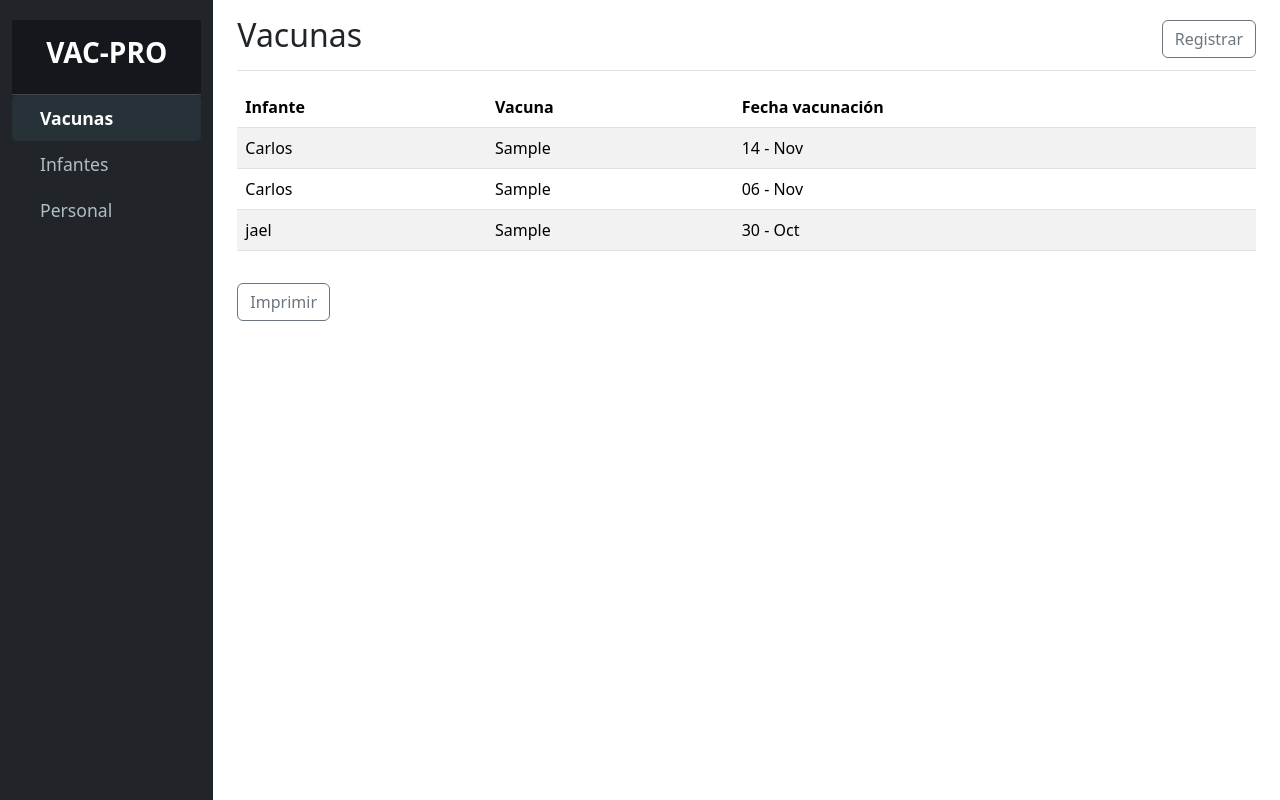
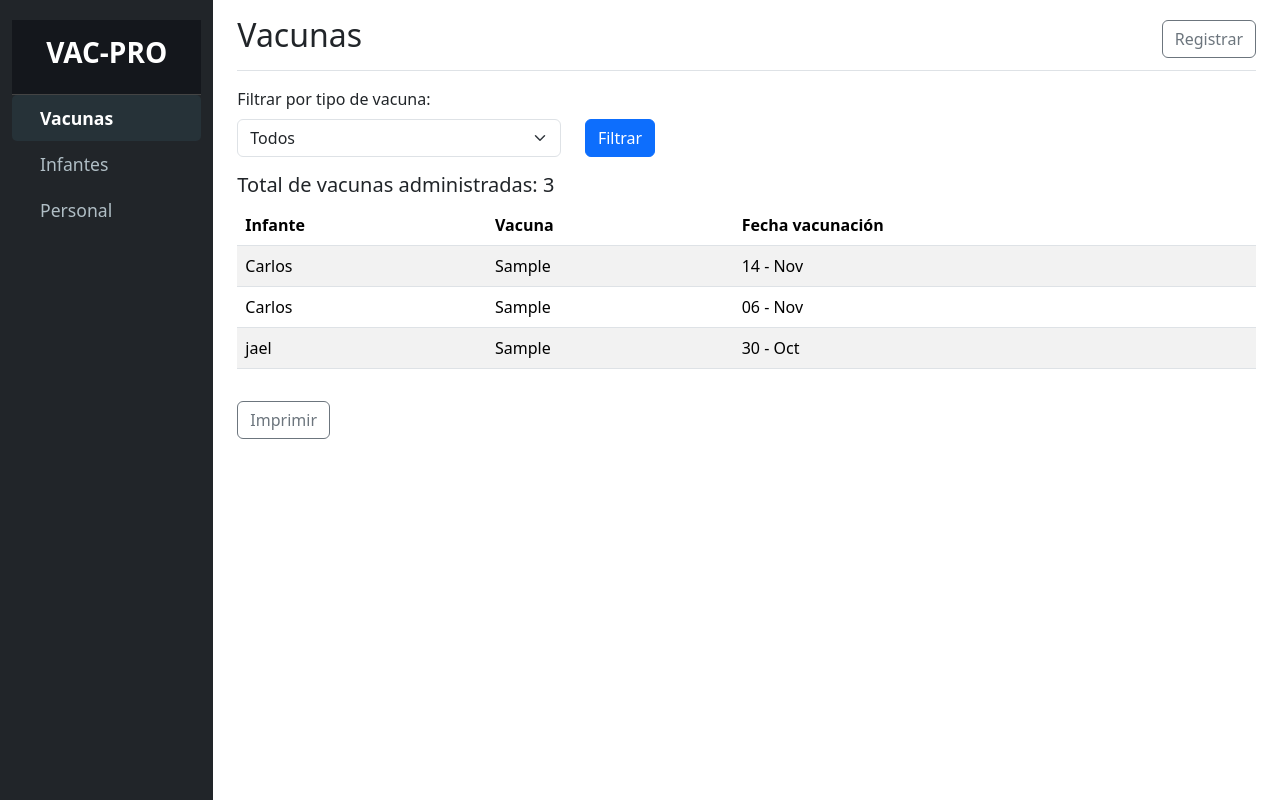
Before and after one commit to jimiseven/vacuPro_1, a PHP site: page / in a window 1280 px wide. Run offline with PHP 8.4, Linux system fonts and the light colour scheme; data comes from the database, SQL or seed files in the repository; tables that the repository leaves empty or names only in its code hold one stand-in row (values such as "Sample post").

Commit message:
presentacion

```diff
--- a/index.php
+++ b/index.php
@@ -1,16 +1,38 @@
 <?php
 include_once 'conexion.php';
 
-// Consulta para obtener la información de vacunaciones
+// Obtener el tipo de vacuna seleccionado en el filtro, si existe
+$filtro_vacuna = $_GET['vacuna'] ?? '';
+
+// Modificar la consulta según el filtro de tipo de vacuna
 $query = "SELECT
             niños.nombre AS infante,
             vacuna_tipo.tipo AS vacuna,
             vacunaciones.fecha_administracion AS fecha_vacunacion
           FROM vacunaciones
           JOIN niños ON vacunaciones.id_nino = niños.id
-          JOIN vacuna_tipo ON vacunaciones.tipo_id = vacuna_tipo.id
-          ORDER BY fecha_vacunacion DESC";
-$result = $conn->query($query);
+          JOIN vacuna_tipo ON vacunaciones.tipo_id = vacuna_tipo.id";
+
+if ($filtro_vacuna) {
+    $query .= " WHERE vacuna_tipo.tipo = ?";
+}
+
+$query .= " ORDER BY fecha_vacunacion DESC";
+$stmt = $conn->prepare($query);
+
+if ($filtro_vacuna) {
+    $stmt->bind_param("s", $filtro_vacuna);
+}
+
+$stmt->execute();
+$result = $stmt->get_result();
+
+// Obtener todos los tipos de vacunas para el filtro
+$query_tipos_vacunas = "SELECT DISTINCT tipo FROM vacuna_tipo";
+$result_tipos_vacunas = $conn->query($query_tipos_vacunas);
+
+// Calcular el total de registros según el filtro
+$total_vacunas = $result->num_rows;
 ?>
 
 <!DOCTYPE html>
@@ -20,7 +42,7 @@ $result = $conn->query($query);
     <meta name="viewport" content="width=device-width, initial-scale=1.0">
     <title>VAC-PRO</title>
     <link rel="stylesheet" href="css/bootstrap.min.css">
-    <link rel="stylesheet" href="css/styles.css"> <!-- Archivo CSS personalizado para estilos adicionales -->
+    <link rel="stylesheet" href="css/styles.css">
 </head>
 <body>
     <div class="container-fluid">
@@ -58,6 +80,29 @@ $result = $conn->query($query);
                     <a href="registro_vacunacion.php" class="btn btn-outline-secondary">Registrar</a>
                 </div>
 
+                <!-- Filtro por tipo de vacuna -->
+                <form method="get" action="index.php" class="mb-3">
+                    <div class="row">
+                        <div class="col-md-4">
+                            <label for="vacuna" class="form-label">Filtrar por tipo de vacuna:</label>
+                            <select name="vacuna" id="vacuna" class="form-select">
+                                <option value="">Todos</option>
+                                <?php while ($row_tipo = $result_tipos_vacunas->fetch_assoc()) : ?>
+                                    <option value="<?php echo $row_tipo['tipo']; ?>" <?php if ($row_tipo['tipo'] == $filtro_vacuna) echo 'selected'; ?>>
+                                        <?php echo $row_tipo['tipo']; ?>
+                                    </option>
+                                <?php endwhile; ?>
+                            </select>
+                        </div>
+                        <div class="col-md-2 d-flex align-items-end">
+                            <button type="submit" class="btn btn-primary">Filtrar</button>
+                        </div>
+                    </div>
+                </form>
+
+                <!-- Mostrar el total de vacunas según el filtro -->
+                <h5>Total de vacunas administradas: <?php echo $total_vacunas; ?></h5>
+
                 <!-- Tabla de vacunaciones -->
                 <div class="table-responsive">
                     <table class="table table-striped">
```
Also changed, not shown: calendario_infante.php (+53 -2 lines).
